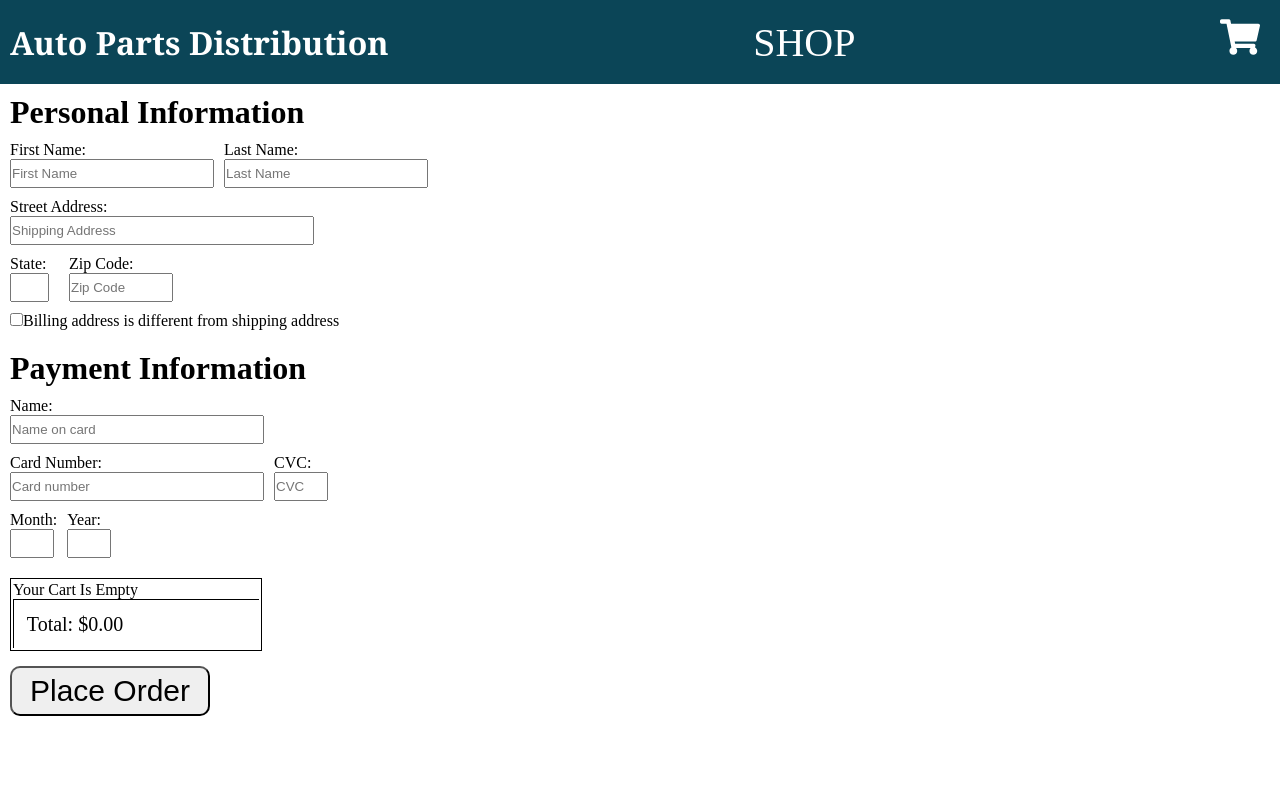
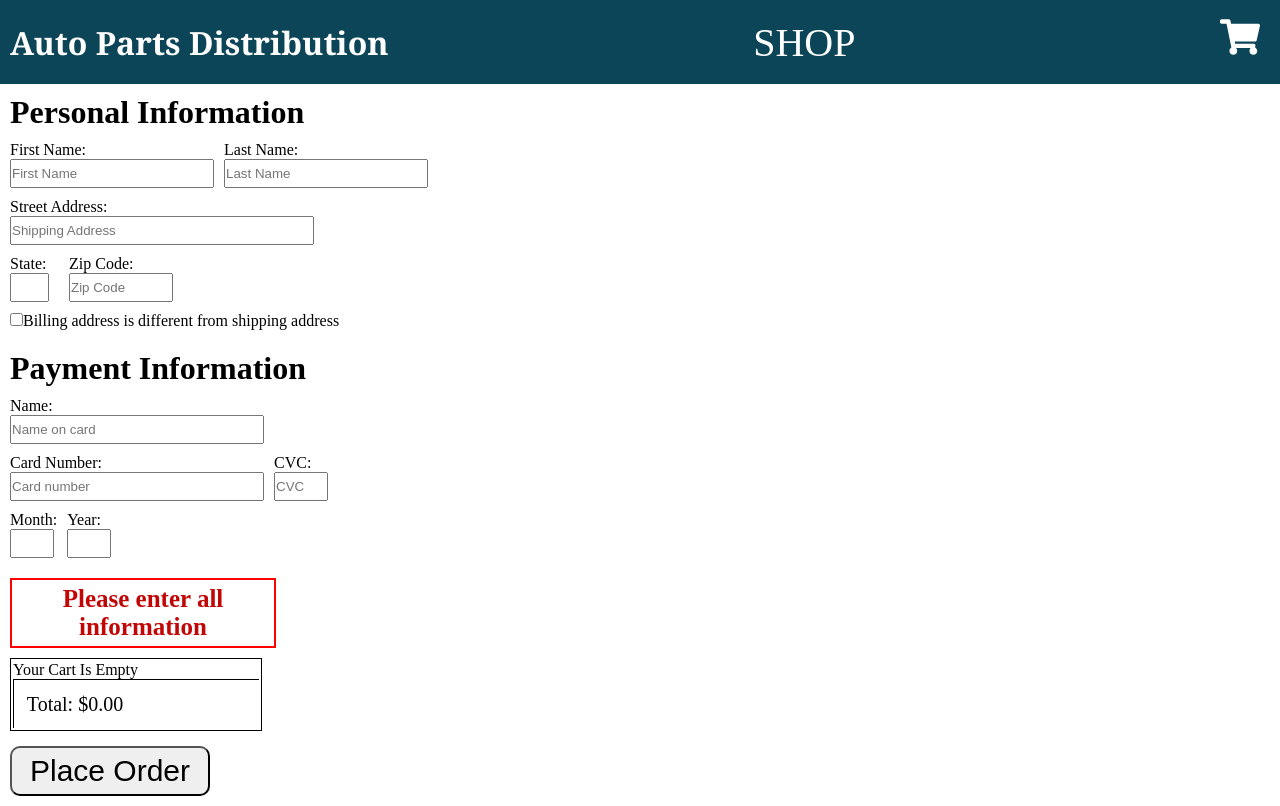
Before and after one commit to johann370/auto-parts-web-app, a React (Create React App) app: page /checkout in a window 1280 px wide. Both pictures are taken after a click on the button "Place Order". Built offline with nearby package versions, Linux system fonts and the light colour scheme.

Commit message:
added errors to checkout page

```diff
--- a/src/CheckoutPage.js
+++ b/src/CheckoutPage.js
@@ -24,7 +24,10 @@ const CheckoutPage = ({ cartItems }) => {
 
     const navigate = useNavigate();
 
-    const verifyInfo = () => {
+    const [displayError, setDisplayError] = useState(false);
+    const [error, setError] = useState('');
+
+    const checkEmptyFields = () => {
         if (!firstName || !lastName || !shippingAddress ||
             !shippingState || !shippingZip || !cardName ||
             !cardNumber || !cvc || !expMonth || !expYear) {
@@ -39,13 +42,15 @@ const CheckoutPage = ({ cartItems }) => {
     };
 
     const processOrder = () => {
-        if (!verifyInfo()) {
-            console.log('did not verify');
+        if (!checkEmptyFields()) {
+            setError('Please enter all information');
+            setDisplayError(true);
             return;
         }
 
         if (Object.values(cartItems).length === 0) {
-            console.log('Cart is empty');
+            setError('Cart is empty');
+            setDisplayError(true);
             return;
         }
 
@@ -158,6 +163,7 @@ const CheckoutPage = ({ cartItems }) => {
                     </div>
                 </div>
             </div>
+            {displayError && <p id='error'>{error}</p>}
             <Cart cartItems={cartItems} displayCheckout={false} />
             <button id='place-order' onClick={() => processOrder()}>Place Order</button>
         </div>
--- a/src/index.css
+++ b/src/index.css
@@ -295,6 +295,17 @@ input[type=number] {
     border-radius: 10px;
 }
 
+#error {
+    color: rgb(194, 5, 5);
+    font-size: 25px;
+    border: 2px solid red;
+    width: 20%;
+    margin-bottom: 10px;
+    text-align: center;
+    padding: 5px;
+    font-weight: bold;
+}
+
 /* Cart Page */
 
 #cart-page {
```
